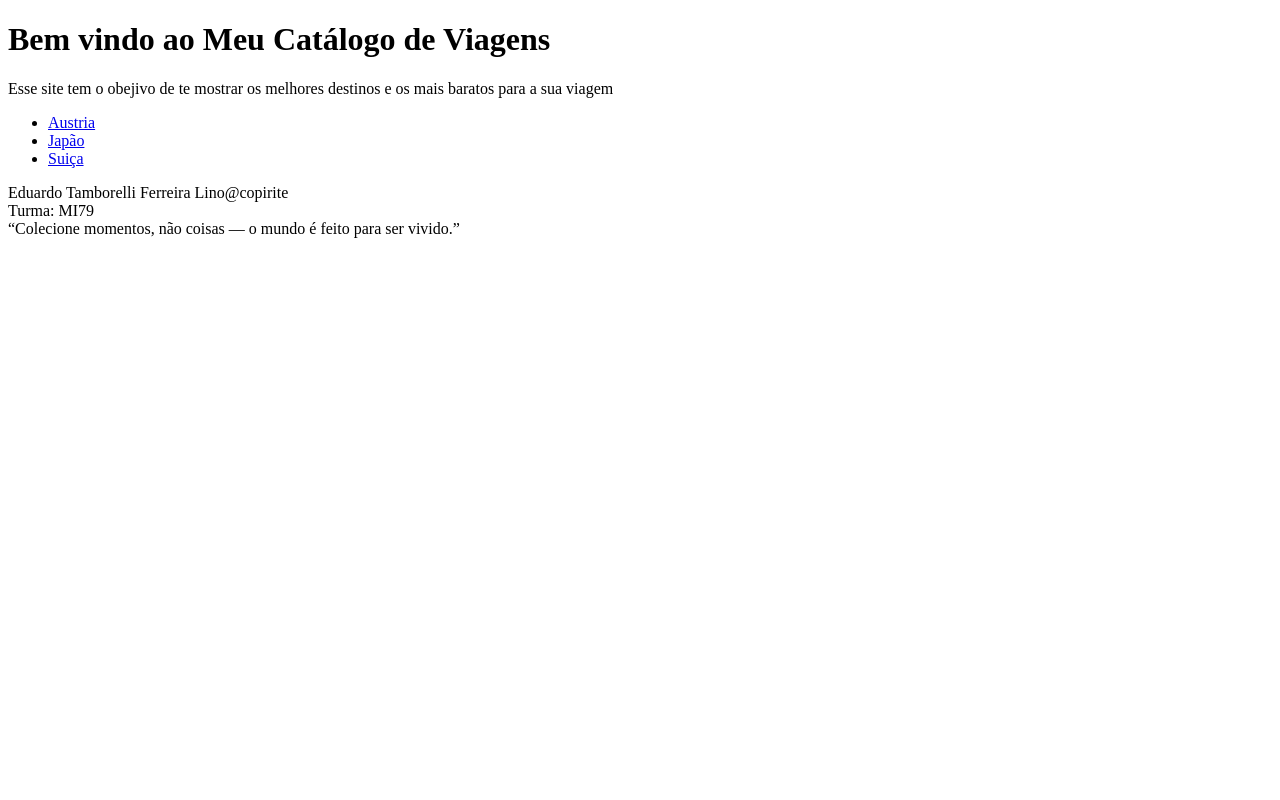
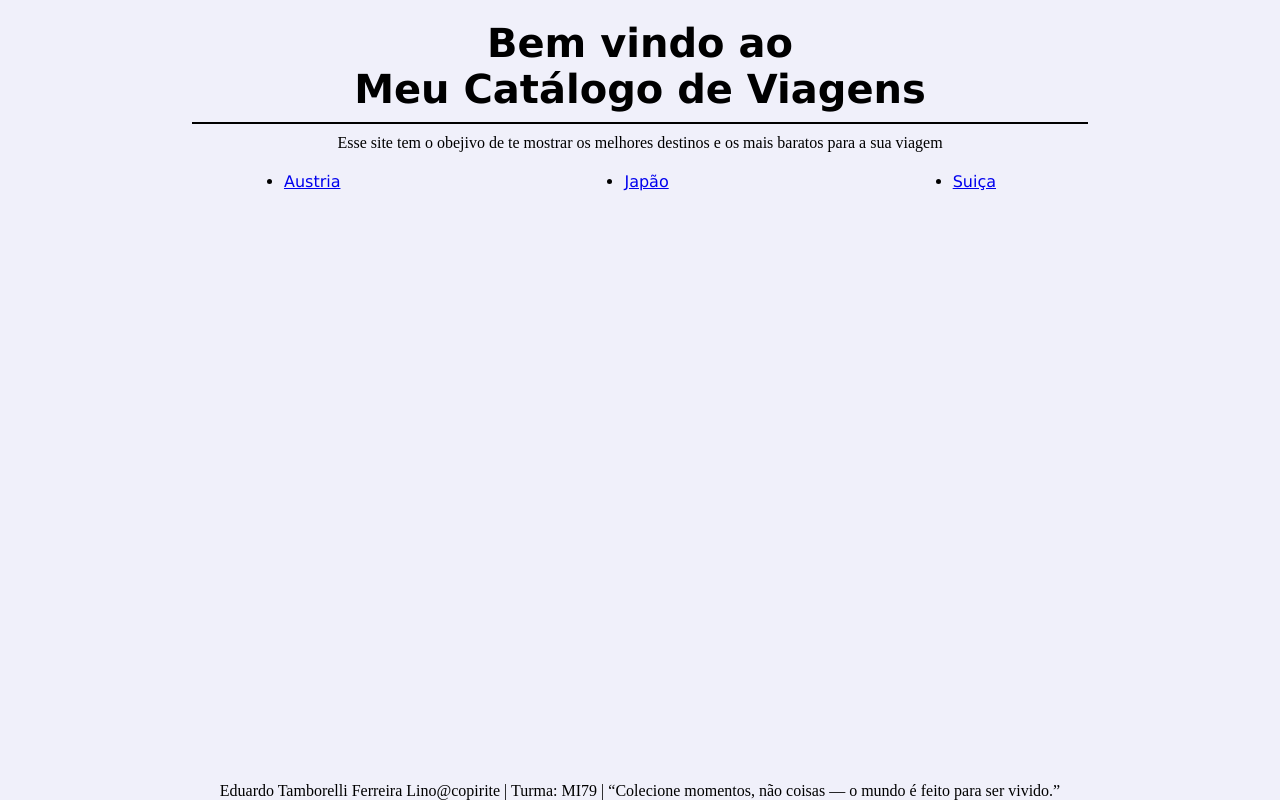
Before and after one commit to Eduardo-Tamborelli-Ferreira-lino/Quest-o-1, a plain HTML site: page index.html in a window 1280 px wide. Drawn offline with Linux system fonts and the light colour scheme.

Commit message:
Atividade 1 com CSS

```diff
--- a/index.html
+++ b/index.html
@@ -7,20 +7,25 @@
     <title>Mini Site de Viagens</title>
 </head>
 <body>
-    <h1>Bem vindo ao Meu Catálogo de Viagens</h1>
-
+        <div class="Título">
+            <h1 >Bem vindo ao <br>
+                Meu Catálogo de Viagens</h1>
+        </div>
+        <hr class="Linha">
+        <div class="Informacoes">
             <p>Esse site tem o obejivo de te mostrar os melhores destinos e os mais baratos para a sua viagem</p>
-
-    <ul>
+        </div>
+        <div>
+            <ul class="Destinos">
                 <li><a href="./Paises/Austria/Austria.html">Austria</a></li>
                 <li><a href="./Paises/Japao/Japao.html">Japão</a></li>
-        <li><a href="./Paises/Suica.html">Suiça</a></li>
+                <li><a href="./Paises/Suica/Suica.html">Suiça</a></li>
             </ul>
-
+        </div>
         <div class="Rodape">
             <p>
-            Eduardo Tamborelli Ferreira Lino@copirite<br>
-            Turma: MI79 <br>
+                Eduardo Tamborelli Ferreira Lino@copirite |
+                Turma: MI79 |
                 “Colecione momentos, não coisas — o mundo é feito para ser vivido.”
             </p>
         </div>
--- /dev/null
+++ b/style.css
@@ -0,0 +1,53 @@
+*{
+    padding: 0%;
+    margin: 0%;
+    word-wrap: wrap;
+}
+
+body{
+    background-color: #f0f0fa;
+    display: flex;
+    flex-direction: column;
+    min-height: 100vh;
+}
+
+.Título{
+    display: flex;
+    justify-content: center;
+    font-family: 'Lucida Sans', 'Lucida Sans Regular', 'Lucida Grande', 'Lucida Sans Unicode', Geneva, Verdana, sans-serif;
+    font-size: 20px;
+    font-weight: 400;
+    text-align: center;
+    margin-top: 20px;
+}
+
+.Linha{
+    border: 1px;
+    height: 2px;
+    background-color: black;
+    width: 70%;
+    margin: 10px auto;
+}
+
+.Informacoes{
+    display: flex;
+    justify-content: center;
+}
+
+.Destinos{
+    display: flex;
+    align-items: baseline;
+    justify-content: space-evenly;
+    justify-items: center;
+    font-size: medium;
+    font-family: 'Lucida Sans', 'Lucida Sans Regular', 'Lucida Grande', 'Lucida Sans Unicode', Geneva, Verdana, sans-serif;
+    font-size: 16px;
+    font-weight: 300;
+    margin-top: 20px;
+}
+
+.Rodape{
+    display: flex;
+    justify-content: center;
+    margin-top: auto;
+}
```
Also changed, not shown: Paises/Austria/Austria.html (+1 -0 lines), Paises/Austria/Destinos/Alpes.html (+1 -0 lines), Paises/Austria/Destinos/Salzburg.html (+1 -0 lines), Paises/Austria/Destinos/Viena.html (+1 -0 lines), Paises/Japao/Destinos/Monte-Fuji.html (+1 -0 lines), Paises/Japao/Destinos/Quioto.html (+1 -0 lines), Paises/Japao/Destinos/Toquio.html (+1 -0 lines), Paises/Japao/Japao.html (+1 -0 lines), Paises/Suica/Destinos/Interlaken.html (+1 -0 lines), Paises/Suica/Destinos/Lucerna.html (+1 -0 lines), Paises/Suica/Destinos/Zermatt.html (+1 -0 lines), Paises/Suica/Suica.html (+1 -0 lines). Lines whose indentation alone changed are shown as unchanged.
